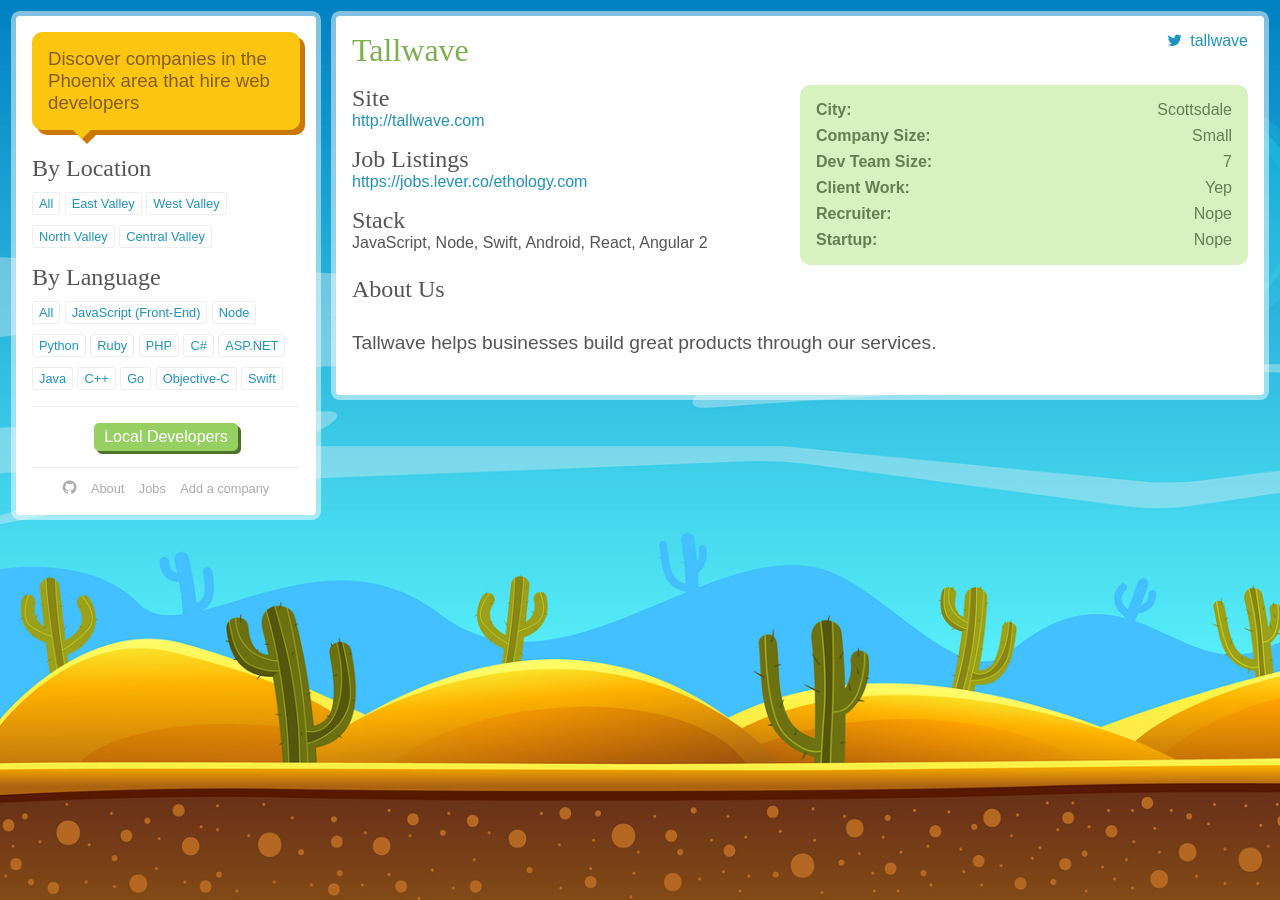
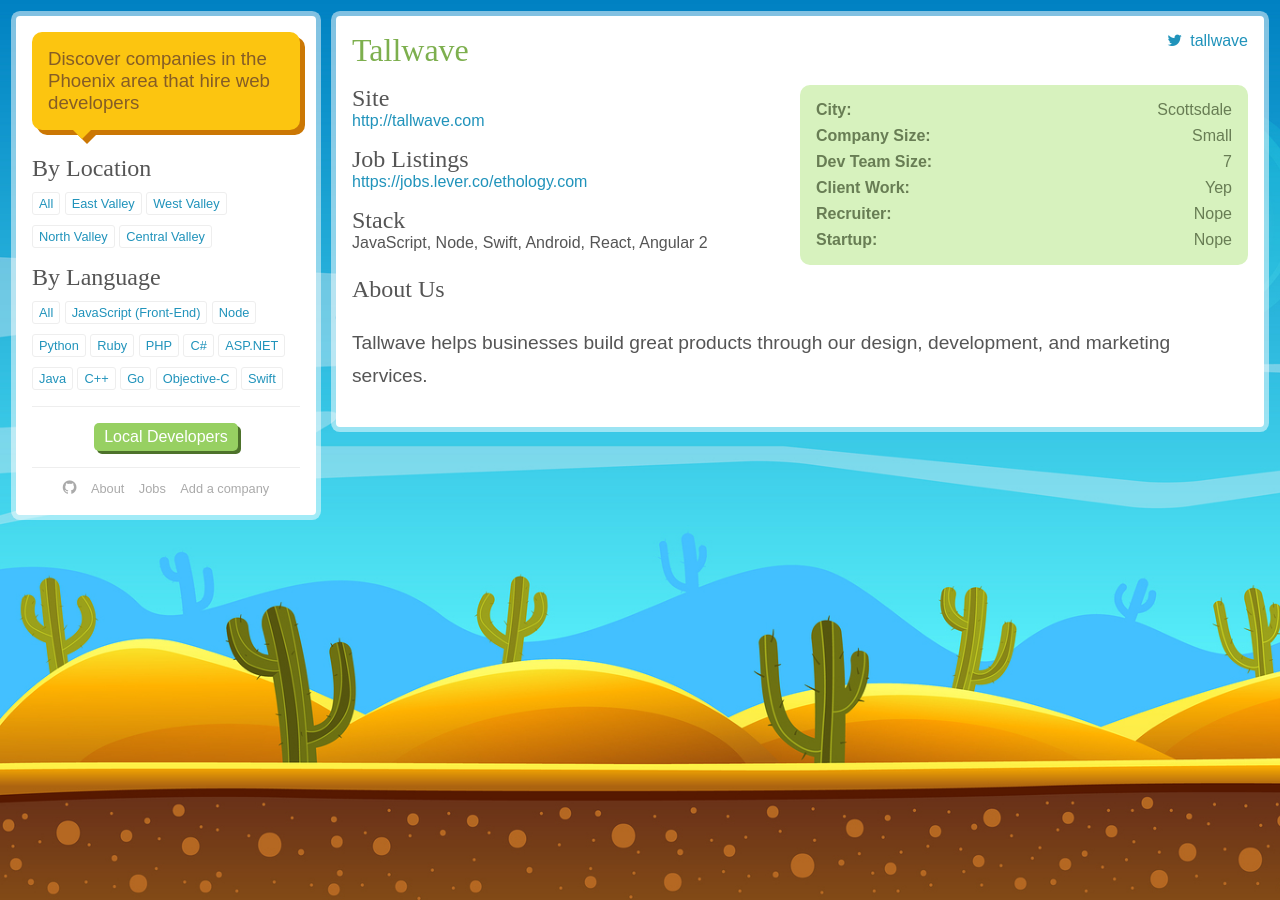
Before and after one commit to bradwestfall/webdevphoenix, a Jekyll site: the page built from companies/tallwave.md, in a window 1280 px wide. Built offline with Jekyll 4.4.1, drawn with Linux system fonts in a browser that asks for light colours; nearby versions of some CDN libraries; some web fonts are replaced.

Commit message:
Update tallwave.md

```diff
--- a/companies/tallwave.md
+++ b/companies/tallwave.md
@@ -18,4 +18,4 @@
 fa: fa-space-shuttle
 ---
 
-Tallwave helps businesses build great products through our services.
+Tallwave helps businesses build great products through our design, development, and marketing services.
```
